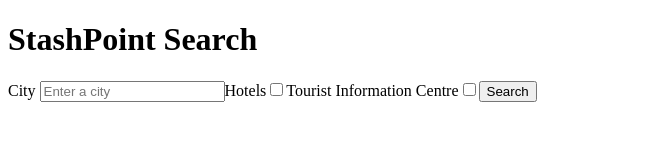
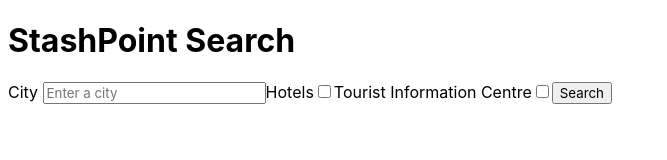
Before and after one commit to jennah2121/stashpoints, a React app: page / in a window 1280 px wide. Shown: the whole page, without its empty margins (0-667 px from the left). Built offline with nearby package versions, Linux system fonts and the light colour scheme.

Commit message:
Create and link global stylesheet

```diff
--- a/public/index.html
+++ b/public/index.html
@@ -8,6 +8,7 @@
     <meta name="author" content="Jennah">
     <meta name="description" content="A react web app to help users find places to store their belongings. Queries the CityStasher API">
     <title>StashPoint Finder</title>
+    <link rel="stylesheet" href="./styles.css">
 </head>
 
 <body>
--- /dev/null
+++ b/public/styles.css
@@ -0,0 +1,4 @@
+* {
+  font-family: -apple-system, BlinkMacSystemFont, 'Segoe UI', Roboto, Oxygen,
+    Ubuntu, Cantarell, 'Open Sans', 'Helvetica Neue', sans-serif;
+}
```
